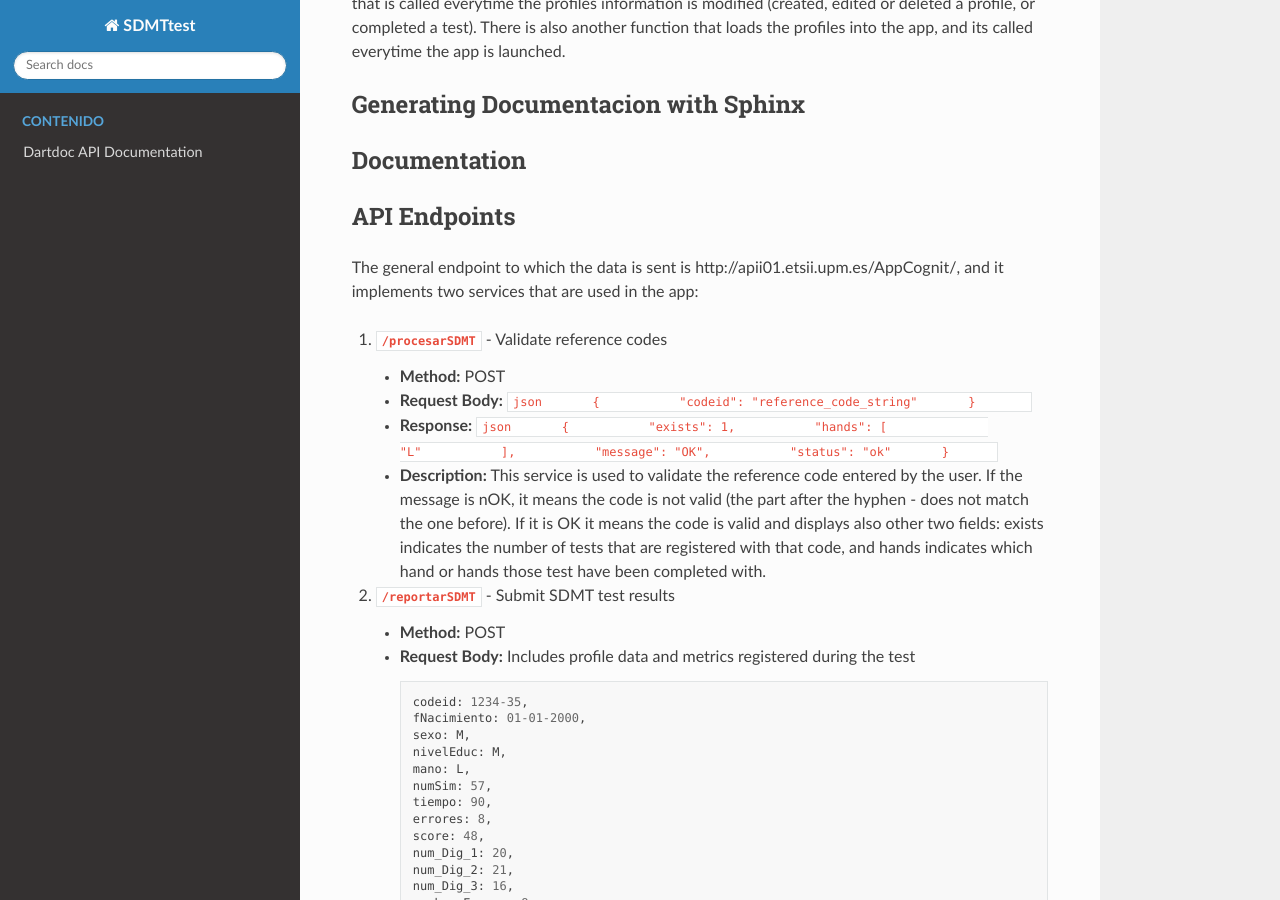
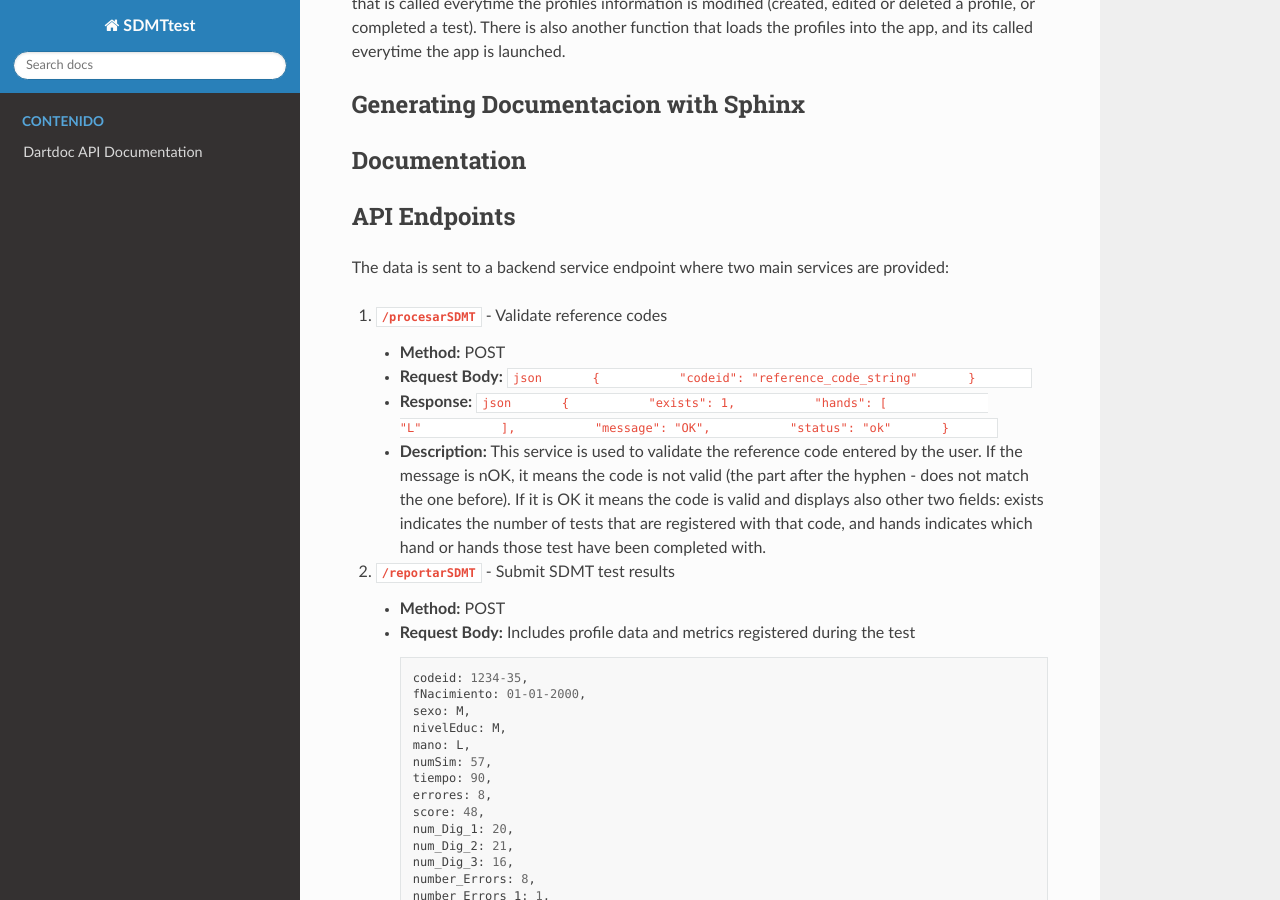
Before and after one commit to MultipleSclerosisMonitoring/2025_MEM_CognitTest, a Sphinx documentation site: the page built from docs/source/index.md, in a window 1280 px wide and 900 px high, scrolled down 6413 px. Built offline with Sphinx 7.4.7 and the Read the Docs theme 3.1.0, drawn with Linux system fonts in a browser that asks for light colours.

Commit message:
New rtd sphinx theme

```diff
--- a/docs/source/index.md
+++ b/docs/source/index.md
@@ -4,7 +4,7 @@
 
 The Symbol Digit Modalities Test (SDMT) is a standarized and widely used cognitive assesment, which primarily measures information processing speed but also involves other cognitive function. The test consists on a simple substitution task, based on a reference key like the one shown below:
 
-![Reference key](./_static/symbols_key.png)
+![Reference key](_static/symbols_key.png)
 
 There are two sets of symbols available: the user can select either of them when creating a profile, based on the instructions from its neurologist.
 
@@ -51,7 +51,7 @@
 
 ### Features Overview
 
-![Features organization](./_static/code_organization.png)
+![Features organization](_static/code_organization.png)
 
 #### 1. l10n
 Handles the implementation of multilenguage (English/Spanish) in the app
@@ -110,7 +110,7 @@
 #### 8. Device Provider
 Manages the two variables that relate to the device the app is being launched on: the device model and the diagonal of the device screen measured in inches.
 
-![Information flow through providers](./_static/providers_info_flow.png)
+![Information flow through providers](_static/providers_info_flow.png)
 
 In the picture above, the flow of data through the personal data provider is displayed. The home screen receives from the provider the list of nicknames of all the profiles created, and when the user selects one, it sends that information to the provider. When "view my profile" is clicked, the new profile screen receives from the provider all the information of the active profile so it can display it. When a profile is either created, edited or deleted, that information is sent to the provider. In the test scree, the test receives from the provider the set of symbols associated with the active profile to show them on the screen. Once the test is finished, a new instance of the test class is created and sent to the provider. The provider sends the information of the active profile in order to be sent through the API with the rest of the results of the test.
 
@@ -124,7 +124,7 @@
 ## Documentation
 
 ## API Endpoints
-The general endpoint to which the data is sent is http://apii01.etsii.upm.es/AppCognit/, and it implements two services that are used in the app:
+The data is sent to a backend service endpoint where two main services are provided:
 
 
 1. **`/procesarSDMT`** - Validate reference codes
```
Also changed, not shown: README.md (+1 -2 lines), docs/source/_static/dartdoc/index.html (+4 -4 lines).
